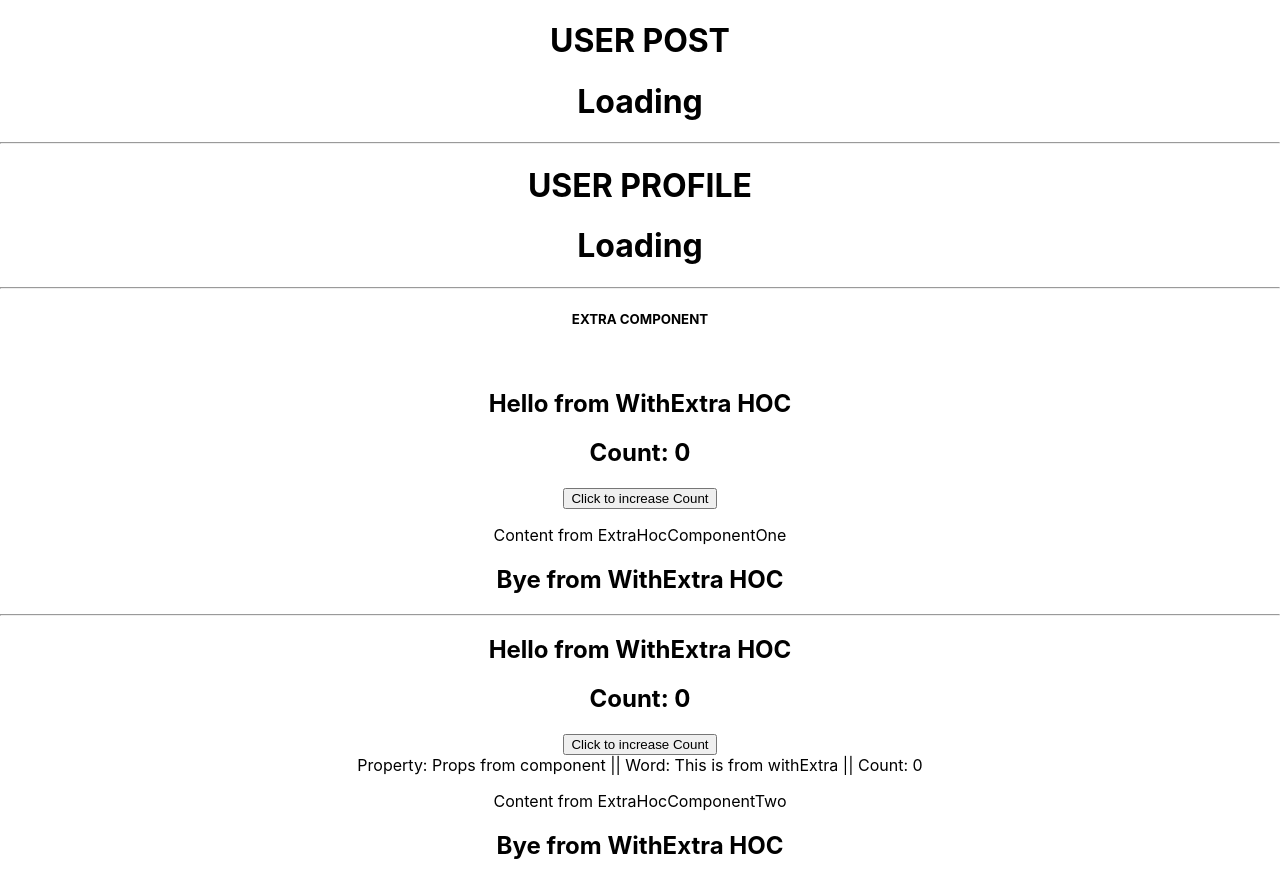
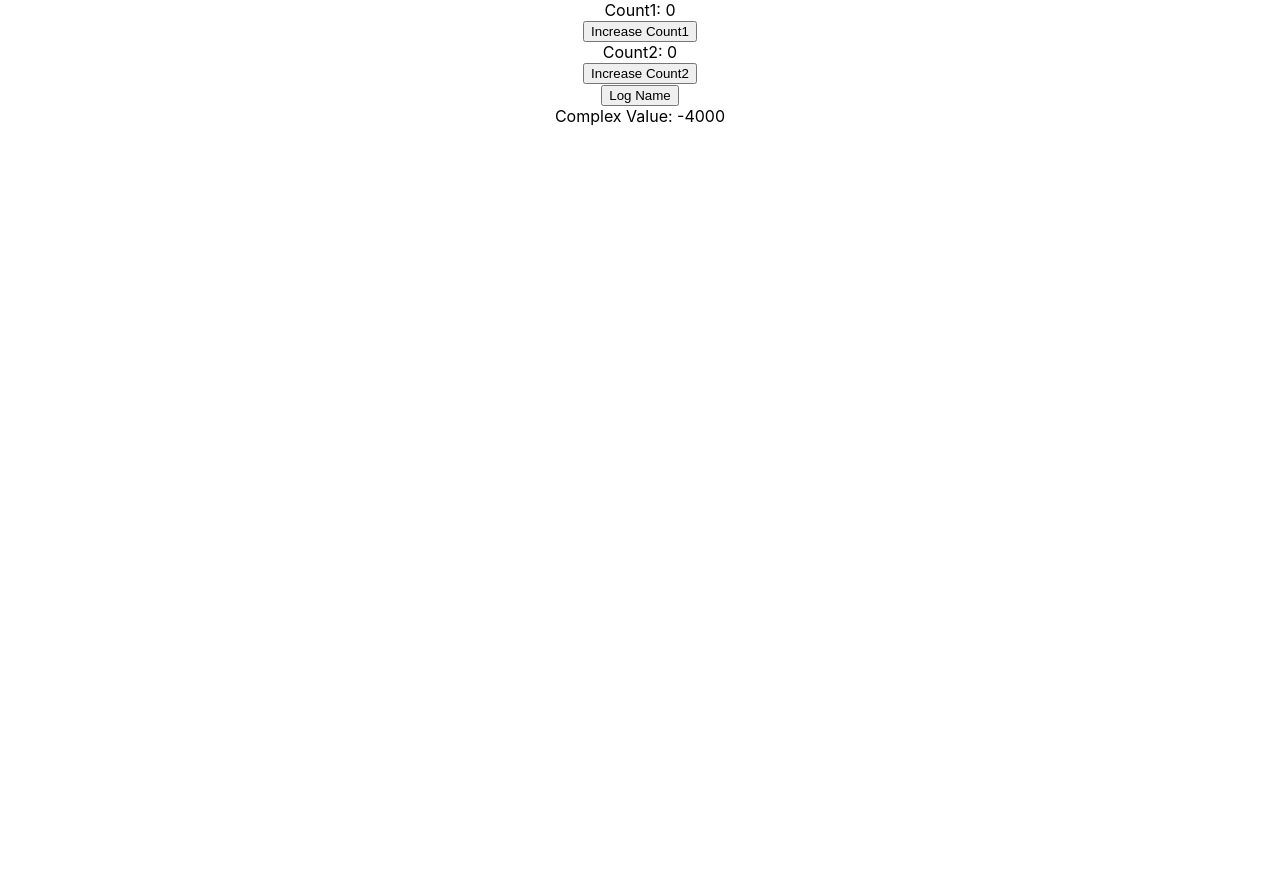
Before and after one commit to edsonha/react-playground, a React (Create React App) app: page / in a window 1280 px wide. After the commit the page ends 800 px from the top, so only its background shows below. Built offline with nearby package versions, Linux system fonts and the light colour scheme; no server answers.

Commit message:
Add useMemo and useCallback hook for optimized performance

```diff
--- a/src/App.js
+++ b/src/App.js
@@ -1,16 +1,17 @@
-import HocContainer from "./HOC/HocContainer";
+// import HocContainer from "./HOC/HocContainer";
 // import ContextContainer from "./Context/ContextContainer";
 // import ContextProviderPattern from "./ContextProviderPattern/ContextProviderPattern";
 // import ContextProvider from "./ContextProviderPattern/context";
 // import ComponentWillUnmount from "./CWU/CWUContainer";
 // import CustomHook from "./CustomHook/CustomHook";
 // import ReducerHook from "./ReducerHook/ReducerHook";
+import MemoCallbackHook from "./MemoCallbackHook/MemoCallbackHook";
 import "./App.css";
 
 const App = () => {
   return (
     <div className="App">
-      <HocContainer />
+      {/* <HocContainer /> */}
       {/* <ContextContainer /> */}
       {/* <ContextProvider>
         <ContextProviderPattern />
@@ -18,6 +19,7 @@ const App = () => {
       {/* <ComponentWillUnmount /> */}
       {/* <CustomHook /> */}
       {/* <ReducerHook /> */}
+      <MemoCallbackHook />
     </div>
   );
 };
--- /dev/null
+++ b/src/MemoCallbackHook/MemoCallbackHook.js
@@ -0,0 +1,43 @@
+import React, { useState, useCallback, useMemo } from "react";
+
+const functions = new Set();
+
+const MemoCallbackHook = () => {
+  const [count1, setCount1] = useState(0);
+  const [count2, setCount2] = useState(0);
+
+  const incrementCount1 = useCallback(() => setCount1(count1 + 1), [count1]);
+  const incrementCount2 = useCallback(() => setCount2(count2 + 1), [count2]);
+  const logName = useCallback(() => console.log("name"), []);
+
+  functions.add(logName);
+  functions.add(incrementCount1);
+  functions.add(incrementCount2);
+
+  const doSomethingComplicated = useMemo(() => {
+    console.log("I am computing something complex");
+    return ((count1 * 1000) % 12.4) * 51000 - 4000;
+  }, [count1]);
+
+  functions.add(doSomethingComplicated);
+
+  console.log(functions);
+
+  return (
+    <div>
+      Count1: {count1}
+      <br />
+      <button onClick={incrementCount1}>Increase Count1</button>
+      <br />
+      Count2: {count2}
+      <br />
+      <button onClick={incrementCount2}>Increase Count2</button>
+      <br />
+      <button onClick={logName}>Log Name</button>
+      <br />
+      Complex Value: {doSomethingComplicated}
+    </div>
+  );
+};
+
+export default MemoCallbackHook;
```
